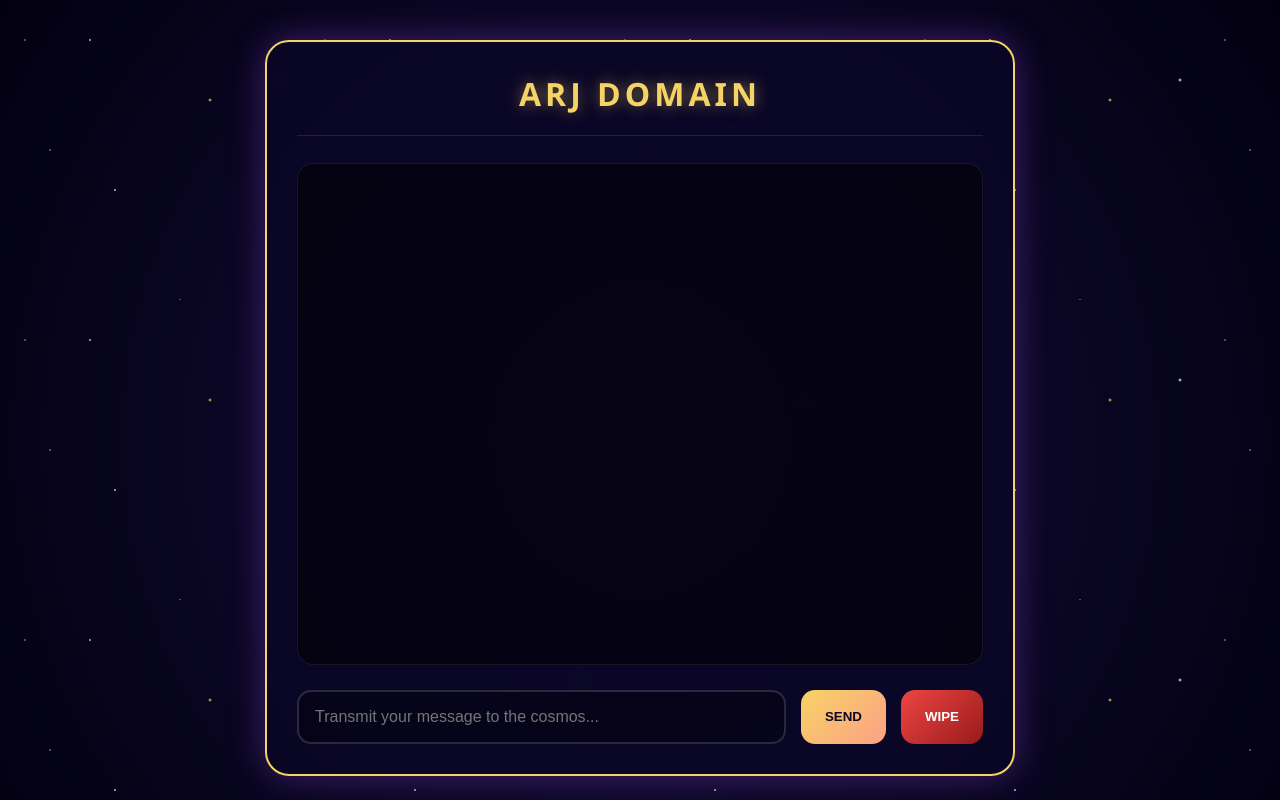
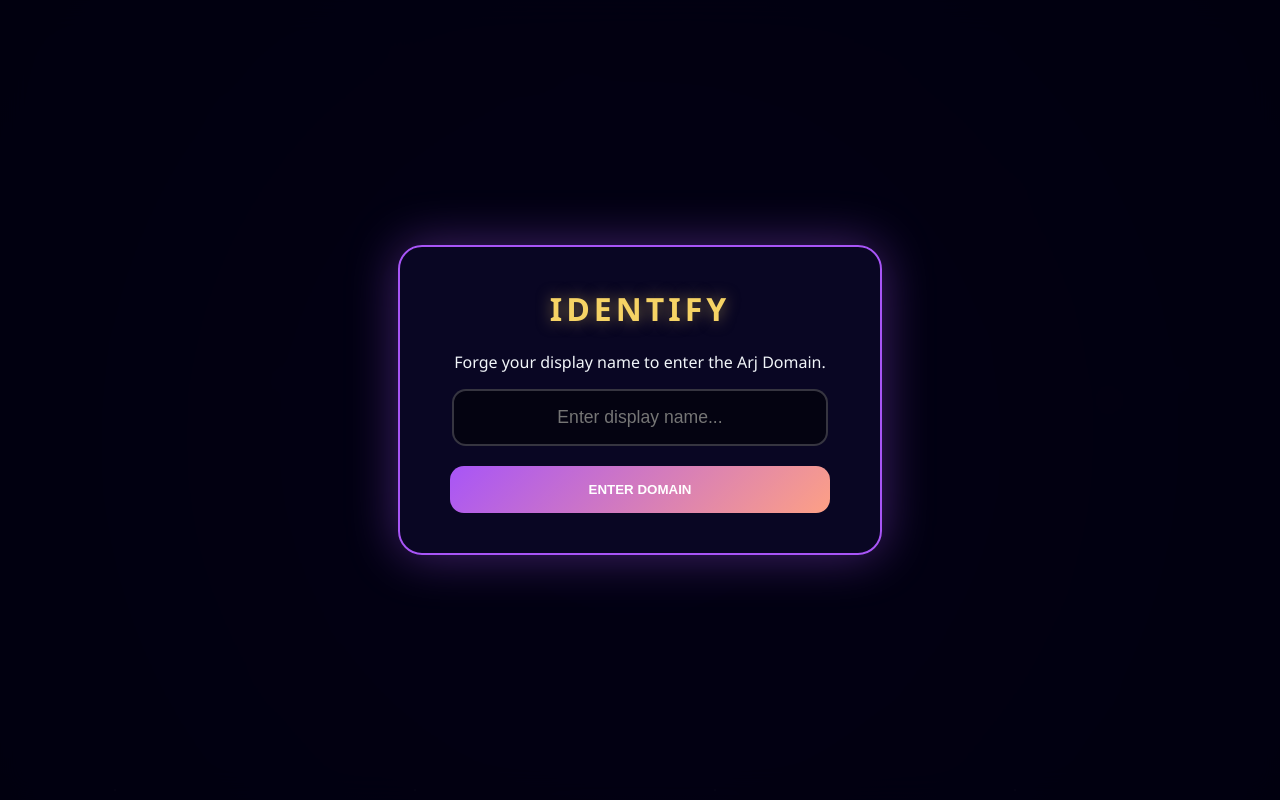
Before and after one commit to gitArjunAgit/WebChatApp, a Flask app: page / in a window 1280 px wide. Run offline with Flask 3, Linux system fonts and the light colour scheme; some libraries are stand-ins or nearby versions.

Commit message:
final full version

```diff
--- a/templates/index.html
+++ b/templates/index.html
@@ -17,7 +17,6 @@
             overflow-x: hidden;
         }
 
-        /* Upgraded dense star layer */
         .stars-layer {
             position: fixed;
             top: 0; left: 0; right: 0; bottom: 0;
@@ -34,8 +33,63 @@
                 radial-gradient(2px 2px at 280px 80px, #fff, rgba(0,0,0,0)),
                 radial-gradient(1px 1px at 390px 170px, #fff, rgba(0,0,0,0)),
                 radial-gradient(1.5px 1.5px at 420px 330px, #fff, rgba(0,0,0,0));
-            /* Shrunk background size repeats the stars closer together */
             background-size: 300px 300px;
+        }
+
+        #entry-portal {
+            position: fixed;
+            top: 0; left: 0; right: 0; bottom: 0;
+            background: rgba(2, 0, 16, 0.9);
+            backdrop-filter: blur(15px);
+            z-index: 100;
+            display: flex;
+            flex-direction: column;
+            justify-content: center;
+            align-items: center;
+            transition: opacity 0.5s ease;
+        }
+
+        #entry-box {
+            background: rgba(11, 7, 38, 0.9);
+            padding: 40px;
+            border-radius: 24px;
+            border: 2px solid #a855f7;
+            box-shadow: 0 0 50px rgba(168, 85, 247, 0.4);
+            text-align: center;
+            max-width: 400px;
+            width: 100%;
+        }
+
+        #entry-box h1 {
+            color: #f6d365;
+            text-transform: uppercase;
+            letter-spacing: 4px;
+            margin-top: 0;
+            text-shadow: 0 0 15px rgba(246, 211, 101, 0.5);
+        }
+
+        #username-input {
+            width: 85%;
+            padding: 16px;
+            margin-bottom: 20px;
+            background: rgba(0, 0, 0, 0.5);
+            border: 2px solid rgba(255, 255, 255, 0.2);
+            border-radius: 14px;
+            font-size: 1.1em;
+            color: #fff;
+            text-align: center;
+        }
+
+        #join-btn {
+            width: 95%;
+            padding: 16px;
+            background: linear-gradient(135deg, #a855f7 0%, #fda085 100%);
+            color: #fff;
+            font-weight: 800;
+            border: none;
+            border-radius: 14px;
+            cursor: pointer;
+            text-transform: uppercase;
         }
 
         #chat-container {
@@ -45,19 +99,18 @@
             border: 2px solid #f6d365;
             box-shadow: 0 0 35px rgba(168, 85, 247, 0.35);
             backdrop-filter: blur(8px);
+            display: none;
         }
 
         h2 {
             margin-top: 0;
             color: #f6d365;
-            font-weight: 900;
             text-align: center;
             border-bottom: 1px solid rgba(255, 255, 255, 0.1);
             padding-bottom: 20px;
             text-transform: uppercase;
             letter-spacing: 4px;
             font-size: 2em;
-            text-shadow: 0 0 15px rgba(246, 211, 101, 0.5);
         }
 
         #chat-box {
@@ -70,85 +123,37 @@
             border: 1px solid rgba(255, 255, 255, 0.08);
         }
 
-        .message-line {
-            margin-bottom: 14px;
-            padding: 12px 16px;
-            background: rgba(255, 255, 255, 0.03);
-            border-radius: 12px;
-            line-height: 1.5;
-        }
+        .message-line { margin-bottom: 14px; padding: 12px 16px; background: rgba(255, 255, 255, 0.03); border-radius: 12px; }
+        .timestamp { font-size: 0.75em; color: rgba(255, 255, 255, 0.4); margin-right: 10px; font-family: monospace; }
+        .username { font-weight: 800; margin-right: 12px; }
 
-        /* New timestamp style */
-        .timestamp {
-            font-size: 0.75em;
-            color: rgba(255, 255, 255, 0.4);
-            margin-right: 10px;
-            font-family: monospace;
-        }
-
-        .username {
-            font-weight: 800;
-            margin-right: 12px;
-            font-size: 0.95em;
-            letter-spacing: 0.5px;
-        }
-
-        #message-form {
-            display: flex;
-            gap: 15px;
-        }
-
-        #message-input {
-            flex-grow: 1;
-            padding: 16px;
-            background: rgba(0, 0, 0, 0.3);
-            border: 2px solid rgba(255, 255, 255, 0.15);
-            border-radius: 14px;
-            font-size: 1em;
-            color: #fff;
-        }
-
-        #message-input:focus {
-            outline: none;
-            border-color: #f6d365;
-            box-shadow: 0 0 12px rgba(246, 211, 101, 0.4);
-        }
-
-        button {
-            padding: 16px 24px;
-            font-weight: 800;
-            border: none;
-            border-radius: 14px;
-            cursor: pointer;
-            text-transform: uppercase;
-            transition: transform 0.2s;
-        }
-
-        button:hover {
-            transform: scale(1.02);
-        }
-
-        #send-btn {
-            background: linear-gradient(135deg, #f6d365 0%, #fda085 100%);
-            color: #0c0822;
-        }
-
-        #clear-btn {
-            background: linear-gradient(135deg, #ef4444 0%, #991b1b 100%);
-            color: #fff;
-        }
+        #message-form { display: flex; gap: 15px; }
+        #message-input { flex-grow: 1; padding: 16px; background: rgba(0, 0, 0, 0.3); border: 2px solid rgba(255, 255, 255, 0.15); border-radius: 14px; color: #fff; }
+        button { padding: 16px 24px; font-weight: 800; border: none; border-radius: 14px; cursor: pointer; text-transform: uppercase; }
+        #send-btn { background: linear-gradient(135deg, #f6d365 0%, #fda085 100%); color: #0c0822; }
+        #clear-btn { background: linear-gradient(135deg, #ef4444 0%, #991b1b 100%); color: #fff; }
     </style>
 </head>
 <body>
 
 <div class="stars-layer"></div>
 
+<div id="entry-portal">
+    <div id="entry-box">
+        <h1>Identify</h1>
+        <p>Forge your display name to enter the Arj Domain.</p>
+        <form id="entry-form">
+            <input type="text" id="username-input" placeholder="Enter display name..." required autocomplete="off" maxlength="20">
+            <button type="submit" id="join-btn">Enter Domain</button>
+        </form>
+    </div>
+</div>
+
 <div id="chat-container">
     <h2>Arj Domain</h2>
     <div id="chat-box"></div>
-
     <form id="message-form">
-        <input type="text" id="message-input" placeholder="Transmit your message to the cosmos..." required autocomplete="off">
+        <input type="text" id="message-input" placeholder="Transmit message..." required autocomplete="off">
         <button type="submit" id="send-btn">Send</button>
         <button type="button" id="clear-btn">Wipe</button>
     </form>
@@ -156,41 +161,41 @@
 
 <script>
     const socket = io();
+    const entryPortal = document.getElementById('entry-portal');
+    const entryForm = document.getElementById('entry-form');
+    const usernameInput = document.getElementById('username-input');
+    const chatContainer = document.getElementById('chat-container');
     const chatBox = document.getElementById('chat-box');
     const messageForm = document.getElementById('message-form');
     const messageInput = document.getElementById('message-input');
     const clearBtn = document.getElementById('clear-btn');
 
-    const customUsers = [
-        "timmy tuff knuckles",
-        "dangerous dan",
-        "treacherous timmy",
-        "red zone ralph",
-        "rise of the chungies"
-    ];
+    const cosmicColors = ["#f6d365", "#38bdf8", "#4ade80", "#f43f5e", "#c084fc", "#fb923c", "#22d3ee", "#e879f9", "#fb7185", "#a3e635"];
+    let myUsername = "";
+    const myColor = cosmicColors[Math.floor(Math.random() * cosmicColors.length)];
 
-    const myUsername = customUsers[Math.floor(Math.random() * customUsers.length)];
-    const brightColors = ["#f6d365", "#38bdf8", "#4ade80", "#f43f5e", "#c084fc", "#fb923c"];
-    const myColor = brightColors[Math.floor(Math.random() * brightColors.length)];
+    entryForm.addEventListener('submit', (e) => {
+        e.preventDefault();
+        const enteredName = usernameInput.value.trim();
+        if (enteredName) {
+            myUsername = enteredName;
+            entryPortal.style.opacity = '0';
+            setTimeout(() => { entryPortal.style.display = 'none'; chatContainer.style.display = 'block'; messageInput.focus(); }, 500);
+        }
+    });
 
     function appendMessage(data) {
         const msgLine = document.createElement('div');
         msgLine.className = 'message-line';
-
-        // Add the new timestamp logic
         const timeSpan = document.createElement('span');
         timeSpan.className = 'timestamp';
         timeSpan.textContent = data.time ? `[${data.time}]` : '';
-
         const nameSpan = document.createElement('span');
         nameSpan.className = 'username';
         nameSpan.textContent = data.user + ":";
         nameSpan.style.color = data.color;
-
         const textSpan = document.createElement('span');
         textSpan.textContent = data.msg;
-
-        // Ensure time appears first on the line
         if (data.time) msgLine.appendChild(timeSpan);
         msgLine.appendChild(nameSpan);
         msgLine.appendChild(textSpan);
@@ -201,30 +206,17 @@
     messageForm.addEventListener('submit', (e) => {
         e.preventDefault();
         const text = messageInput.value.trim();
-        if (text) {
-            // Generate current time and send it with the message
+        if (text && myUsername !== "") {
             const currentTime = new Date().toLocaleTimeString([], { hour: '2-digit', minute: '2-digit' });
             socket.emit('send_message', { msg: text, user: myUsername, color: myColor, time: currentTime });
             messageInput.value = '';
         }
     });
 
-    socket.on('load_history', (history) => {
-        chatBox.innerHTML = '';
-        history.forEach(appendMessage);
-    });
-
-    socket.on('receive_message', (data) => {
-        appendMessage(data);
-    });
-
-    clearBtn.addEventListener('click', () => {
-        socket.emit('clear_chat');
-    });
-
-    socket.on('chat_cleared', () => {
-        chatBox.innerHTML = '';
-    });
+    socket.on('load_history', (history) => { chatBox.innerHTML = ''; history.forEach(appendMessage); });
+    socket.on('receive_message', (data) => appendMessage(data));
+    clearBtn.addEventListener('click', () => socket.emit('clear_chat'));
+    socket.on('chat_cleared', () => chatBox.innerHTML = '');
 </script>
 </body>
 </html>
```
